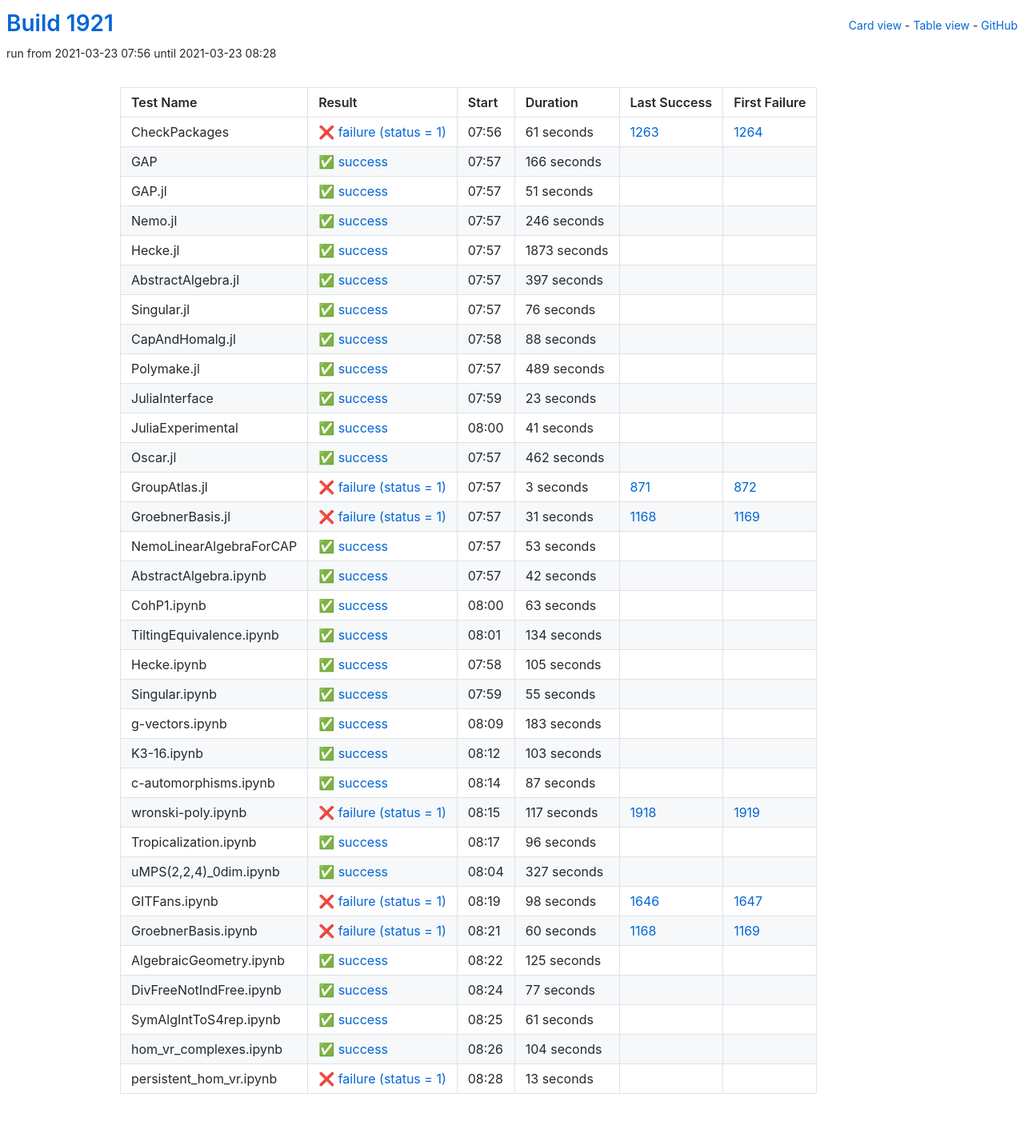
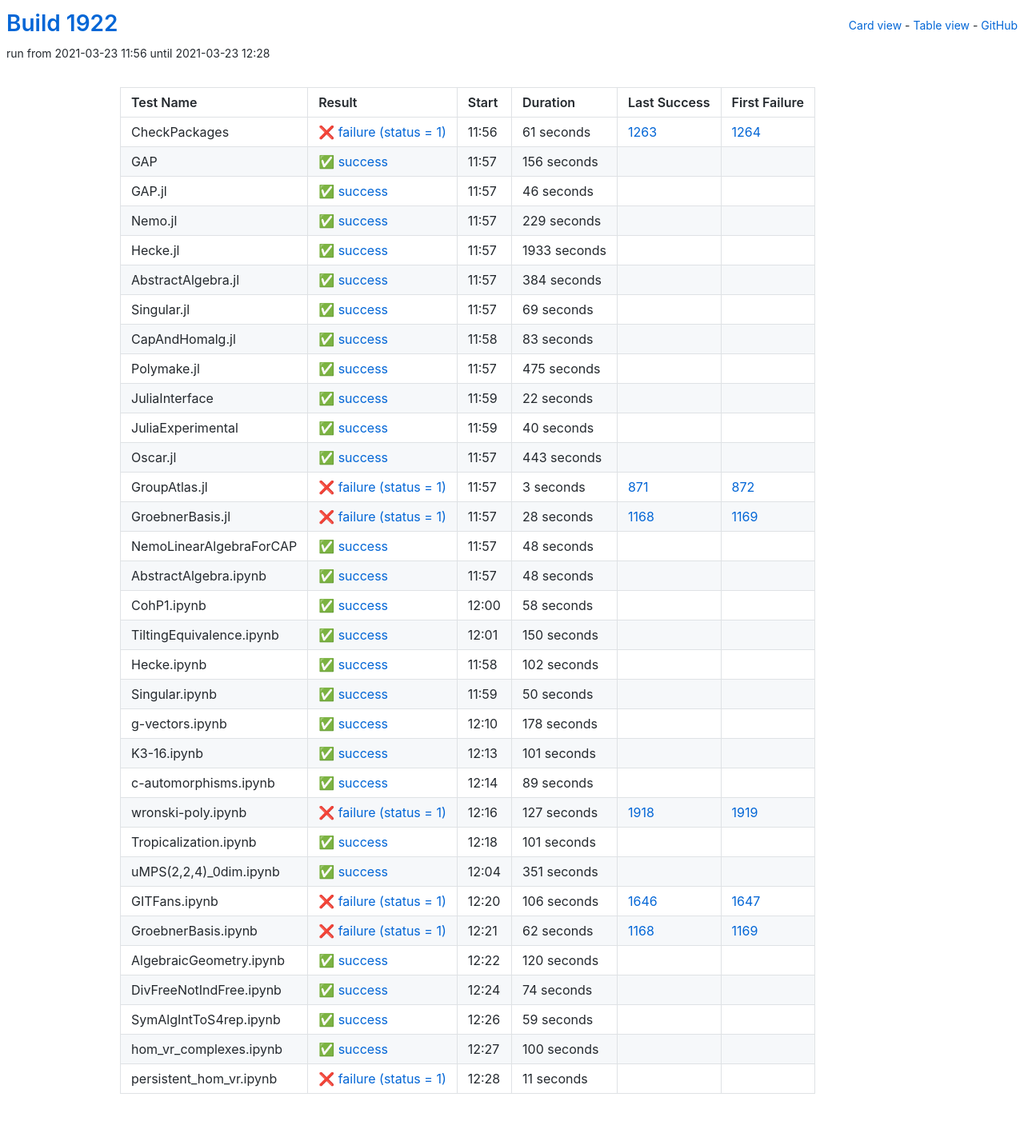
Before and after one commit to oscar-system/oscar-ci-status-stable, a Jekyll site: the page built from table.html, in a window 1280 px wide. Shown: the whole page at 80% size. Built offline with Jekyll 4.4.1, drawn with Linux system fonts in a browser that asks for light colours.

Commit message:
Build #1922

```diff
--- a/_data/ci.yml
+++ b/_data/ci.yml
@@ -1,6 +1,6 @@
 ---
-build: 1921
-build_url: https://oscarci.mathematik.uni-kl.de/job/oscar-stable/1921/
+build: 1922
+build_url: https://oscarci.mathematik.uni-kl.de/job/oscar-stable/1922/
 job: oscar-stable
 organization: oscar-system
 repo: oscar-ci-status-stable
@@ -8,8 +8,8 @@ repourl: https://github.com/oscar-system/oscar-ci-status-stable
 tests:
 - name: CheckPackages
   id: checkpackages
-  log: https://oscarci.mathematik.uni-kl.de/job/oscar-stable/1921/artifact/logs/build-1921/CheckPackages.log
-  start: 2021-03-23 07:56
+  log: https://oscarci.mathematik.uni-kl.de/job/oscar-stable/1922/artifact/logs/build-1922/CheckPackages.log
+  start: 2021-03-23 11:56
   success: false
   exitcode: 1
   status: failure
@@ -20,140 +20,140 @@ tests:
   first_failure_url: https://oscarci.mathematik.uni-kl.de/job/oscar-stable/1264/
 - name: GAP
   id: gap
-  log: https://oscarci.mathematik.uni-kl.de/job/oscar-stable/1921/artifact/logs/build-1921/GAP.log
-  start: 2021-03-23 07:57
+  log: https://oscarci.mathematik.uni-kl.de/job/oscar-stable/1922/artifact/logs/build-1922/GAP.log
+  start: 2021-03-23 11:57
   success: true
   exitcode: 0
   status: success
-  duration: 166
+  duration: 156
   last_success: false
   last_success_url:
   first_failure: false
   first_failure_url:
 - name: GAP.jl
   id: gap-jl
-  log: https://oscarci.mathematik.uni-kl.de/job/oscar-stable/1921/artifact/logs/build-1921/GAP.jl.log
-  start: 2021-03-23 07:57
+  log: https://oscarci.mathematik.uni-kl.de/job/oscar-stable/1922/artifact/logs/build-1922/GAP.jl.log
+  start: 2021-03-23 11:57
   success: true
   exitcode: 0
   status: success
-  duration: 51
+  duration: 46
   last_success: false
   last_success_url:
   first_failure: false
   first_failure_url:
 - name: Nemo.jl
   id: nemo-jl
-  log: https://oscarci.mathematik.uni-kl.de/job/oscar-stable/1921/artifact/logs/build-1921/Nemo.jl.log
-  start: 2021-03-23 07:57
+  log: https://oscarci.mathematik.uni-kl.de/job/oscar-stable/1922/artifact/logs/build-1922/Nemo.jl.log
+  start: 2021-03-23 11:57
   success: true
   exitcode: 0
   status: success
-  duration: 246
+  duration: 229
   last_success: false
   last_success_url:
   first_failure: false
   first_failure_url:
 - name: Hecke.jl
   id: hecke-jl
-  log: https://oscarci.mathematik.uni-kl.de/job/oscar-stable/1921/artifact/logs/build-1921/Hecke.jl.log
-  start: 2021-03-23 07:57
+  log: https://oscarci.mathematik.uni-kl.de/job/oscar-stable/1922/artifact/logs/build-1922/Hecke.jl.log
+  start: 2021-03-23 11:57
   success: true
   exitcode: 0
   status: success
-  duration: 1873
+  duration: 1933
   last_success: false
   last_success_url:
   first_failure: false
   first_failure_url:
 - name: AbstractAlgebra.jl
   id: abstractalgebra-jl
-  log: https://oscarci.mathematik.uni-kl.de/job/oscar-stable/1921/artifact/logs/build-1921/AbstractAlgebra.jl.log
-  start: 2021-03-23 07:57
+  log: https://oscarci.mathematik.uni-kl.de/job/oscar-stable/1922/artifact/logs/build-1922/AbstractAlgebra.jl.log
+  start: 2021-03-23 11:57
   success: true
   exitcode: 0
   status: success
-  duration: 397
+  duration: 384
   last_success: false
   last_success_url:
   first_failure: false
   first_failure_url:
 - name: Singular.jl
   id: singular-jl
-  log: https://oscarci.mathematik.uni-kl.de/job/oscar-stable/1921/artifact/logs/build-1921/Singular.jl.log
-  start: 2021-03-23 07:57
+  log: https://oscarci.mathematik.uni-kl.de/job/oscar-stable/1922/artifact/logs/build-1922/Singular.jl.log
+  start: 2021-03-23 11:57
   success: true
   exitcode: 0
   status: success
-  duration: 76
+  duration: 69
   last_success: false
   last_success_url:
   first_failure: false
   first_failure_url:
 - name: CapAndHomalg.jl
   id: capandhomalg-jl
-  log: https://oscarci.mathematik.uni-kl.de/job/oscar-stable/1921/artifact/logs/build-1921/CapAndHomalg.jl.log
-  start: 2021-03-23 07:58
+  log: https://oscarci.mathematik.uni-kl.de/job/oscar-stable/1922/artifact/logs/build-1922/CapAndHomalg.jl.log
+  start: 2021-03-23 11:58
   success: true
   exitcode: 0
   status: success
-  duration: 88
+  duration: 83
   last_success: false
   last_success_url:
   first_failure: false
   first_failure_url:
 - name: Polymake.jl
   id: polymake-jl
-  log: https://oscarci.mathematik.uni-kl.de/job/oscar-stable/1921/artifact/logs/build-1921/Polymake.jl.log
-  start: 2021-03-23 07:57
+  log: https://oscarci.mathematik.uni-kl.de/job/oscar-stable/1922/artifact/logs/build-1922/Polymake.jl.log
+  start: 2021-03-23 11:57
   success: true
   exitcode: 0
   status: success
-  duration: 489
+  duration: 475
   last_success: false
   last_success_url:
   first_failure: false
   first_failure_url:
 - name: JuliaInterface
   id: juliainterface
-  log: https://oscarci.mathematik.uni-kl.de/job/oscar-stable/1921/artifact/logs/build-1921/JuliaInterface.log
-  start: 2021-03-23 07:59
+  log: https://oscarci.mathematik.uni-kl.de/job/oscar-stable/1922/artifact/logs/build-1922/JuliaInterface.log
+  start: 2021-03-23 11:59
   success: true
   exitcode: 0
   status: success
-  duration: 23
+  duration: 22
   last_success: false
   last_success_url:
   first_failure: false
   first_failure_url:
 - name: JuliaExperimental
   id: juliaexperimental
-  log: https://oscarci.mathematik.uni-kl.de/job/oscar-stable/1921/artifact/logs/build-1921/JuliaExperimental.log
-  start: 2021-03-23 08:00
+  log: https://oscarci.mathematik.uni-kl.de/job/oscar-stable/1922/artifact/logs/build-1922/JuliaExperimental.log
+  start: 2021-03-23 11:59
   success: true
   exitcode: 0
   status: success
-  duration: 41
+  duration: 40
   last_success: false
   last_success_url:
   first_failure: false
   first_failure_url:
 - name: Oscar.jl
   id: oscar-jl
-  log: https://oscarci.mathematik.uni-kl.de/job/oscar-stable/1921/artifact/logs/build-1921/Oscar.jl.log
-  start: 2021-03-23 07:57
+  log: https://oscarci.mathematik.uni-kl.de/job/oscar-stable/1922/artifact/logs/build-1922/Oscar.jl.log
+  start: 2021-03-23 11:57
   success: true
   exitcode: 0
   status: success
-  duration: 462
+  duration: 443
   last_success: false
   last_success_url:
   first_failure: false
   first_failure_url:
 - name: GroupAtlas.jl
   id: groupatlas-jl
-  log: https://oscarci.mathematik.uni-kl.de/job/oscar-stable/1921/artifact/logs/build-1921/GroupAtlas.jl.log
-  start: 2021-03-23 07:57
+  log: https://oscarci.mathematik.uni-kl.de/job/oscar-stable/1922/artifact/logs/build-1922/GroupAtlas.jl.log
+  start: 2021-03-23 11:57
   success: false
   exitcode: 1
   status: failure
@@ -164,240 +164,240 @@ tests:
   first_failure_url: https://oscarci.mathematik.uni-kl.de/job/oscar-stable/872/
 - name: GroebnerBasis.jl
   id: groebnerbasis-jl
-  log: https://oscarci.mathematik.uni-kl.de/job/oscar-stable/1921/artifact/logs/build-1921/GroebnerBasis.jl.log
-  start: 2021-03-23 07:57
+  log: https://oscarci.mathematik.uni-kl.de/job/oscar-stable/1922/artifact/logs/build-1922/GroebnerBasis.jl.log
+  start: 2021-03-23 11:57
   success: false
   exitcode: 1
   status: failure
-  duration: 31
+  duration: 28
   last_success: 1168
   last_success_url: https://oscarci.mathematik.uni-kl.de/job/oscar-stable/1168/
   first_failure: 1169
   first_failure_url: https://oscarci.mathematik.uni-kl.de/job/oscar-stable/1169/
 - name: NemoLinearAlgebraForCAP
   id: nemolinearalgebraforcap
-  log: https://oscarci.mathematik.uni-kl.de/job/oscar-stable/1921/artifact/logs/build-1921/NemoLinearAlgebraForCAP.log
-  start: 2021-03-23 07:57
+  log: https://oscarci.mathematik.uni-kl.de/job/oscar-stable/1922/artifact/logs/build-1922/NemoLinearAlgebraForCAP.log
+  start: 2021-03-23 11:57
   success: true
   exitcode: 0
   status: success
-  duration: 53
+  duration: 48
   last_success: false
   last_success_url:
   first_failure: false
   first_failure_url:
 - name: AbstractAlgebra.ipynb
   id: abstractalgebra-ipynb
-  log: https://oscarci.mathematik.uni-kl.de/job/oscar-stable/1921/artifact/logs/build-1921/AbstractAlgebra.ipynb.log
-  start: 2021-03-23 07:57
+  log: https://oscarci.mathematik.uni-kl.de/job/oscar-stable/1922/artifact/logs/build-1922/AbstractAlgebra.ipynb.log
+  start: 2021-03-23 11:57
   success: true
   exitcode: 0
   status: success
-  duration: 42
+  duration: 48
   last_success: false
   last_success_url:
   first_failure: false
   first_failure_url:
 - name: CohP1.ipynb
   id: cohp1-ipynb
-  log: https://oscarci.mathematik.uni-kl.de/job/oscar-stable/1921/artifact/logs/build-1921/CohP1.ipynb.log
-  start: 2021-03-23 08:00
+  log: https://oscarci.mathematik.uni-kl.de/job/oscar-stable/1922/artifact/logs/build-1922/CohP1.ipynb.log
+  start: 2021-03-23 12:00
   success: true
   exitcode: 0
   status: success
-  duration: 63
+  duration: 58
   last_success: false
   last_success_url:
   first_failure: false
   first_failure_url:
 - name: TiltingEquivalence.ipynb
   id: tiltingequivalence-ipynb
-  log: https://oscarci.mathematik.uni-kl.de/job/oscar-stable/1921/artifact/logs/build-1921/TiltingEquivalence.ipynb.log
-  start: 2021-03-23 08:01
+  log: https://oscarci.mathematik.uni-kl.de/job/oscar-stable/1922/artifact/logs/build-1922/TiltingEquivalence.ipynb.log
+  start: 2021-03-23 12:01
   success: true
   exitcode: 0
   status: success
-  duration: 134
+  duration: 150
   last_success: false
   last_success_url:
   first_failure: false
   first_failure_url:
 - name: Hecke.ipynb
   id: hecke-ipynb
-  log: https://oscarci.mathematik.uni-kl.de/job/oscar-stable/1921/artifact/logs/build-1921/Hecke.ipynb.log
-  start: 2021-03-23 07:58
+  log: https://oscarci.mathematik.uni-kl.de/job/oscar-stable/1922/artifact/logs/build-1922/Hecke.ipynb.log
+  start: 2021-03-23 11:58
   success: true
   exitcode: 0
   status: success
-  duration: 105
+  duration: 102
   last_success: false
   last_success_url:
   first_failure: false
   first_failure_url:
 - name: Singular.ipynb
   id: singular-ipynb
-  log: https://oscarci.mathematik.uni-kl.de/job/oscar-stable/1921/artifact/logs/build-1921/Singular.ipynb.log
-  start: 2021-03-23 07:59
+  log: https://oscarci.mathematik.uni-kl.de/job/oscar-stable/1922/artifact/logs/build-1922/Singular.ipynb.log
+  start: 2021-03-23 11:59
   success: true
   exitcode: 0
   status: success
-  duration: 55
+  duration: 50
   last_success: false
   last_success_url:
   first_failure: false
   first_failure_url:
 - name: g-vectors.ipynb
   id: g-vectors-ipynb
-  log: https://oscarci.mathematik.uni-kl.de/job/oscar-stable/1921/artifact/logs/build-1921/g-vectors.ipynb.log
-  start: 2021-03-23 08:09
+  log: https://oscarci.mathematik.uni-kl.de/job/oscar-stable/1922/artifact/logs/build-1922/g-vectors.ipynb.log
+  start: 2021-03-23 12:10
   success: true
   exitcode: 0
   status: success
-  duration: 183
+  duration: 178
   last_success: false
   last_success_url:
   first_failure: false
   first_failure_url:
 - name: K3-16.ipynb
   id: k3-16-ipynb
-  log: https://oscarci.mathematik.uni-kl.de/job/oscar-stable/1921/artifact/logs/build-1921/K3-16.ipynb.log
-  start: 2021-03-23 08:12
+  log: https://oscarci.mathematik.uni-kl.de/job/oscar-stable/1922/artifact/logs/build-1922/K3-16.ipynb.log
+  start: 2021-03-23 12:13
   success: true
   exitcode: 0
   status: success
-  duration: 103
+  duration: 101
   last_success: false
   last_success_url:
   first_failure: false
   first_failure_url:
 - name: c-automorphisms.ipynb
   id: c-automorphisms-ipynb
-  log: https://oscarci.mathematik.uni-kl.de/job/oscar-stable/1921/artifact/logs/build-1921/c-automorphisms.ipynb.log
-  start: 2021-03-23 08:14
+  log: https://oscarci.mathematik.uni-kl.de/job/oscar-stable/1922/artifact/logs/build-1922/c-automorphisms.ipynb.log
+  start: 2021-03-23 12:14
   success: true
   exitcode: 0
   status: success
-  duration: 87
+  duration: 89
   last_success: false
   last_success_url:
   first_failure: false
   first_failure_url:
 - name: wronski-poly.ipynb
   id: wronski-poly-ipynb
-  log: https://oscarci.mathematik.uni-kl.de/job/oscar-stable/1921/artifact/logs/build-1921/wronski-poly.ipynb.log
-  start: 2021-03-23 08:15
+  log: https://oscarci.mathematik.uni-kl.de/job/oscar-stable/1922/artifact/logs/build-1922/wronski-poly.ipynb.log
+  start: 2021-03-23 12:16
   success: false
   exitcode: 1
   status: failure
-  duration: 117
+  duration: 127
   last_success: 1918
   last_success_url: https://oscarci.mathematik.uni-kl.de/job/oscar-stable/1918/
   first_failure: 1919
   first_failure_url: https://oscarci.mathematik.uni-kl.de/job/oscar-stable/1919/
 - name: Tropicalization.ipynb
   id: tropicalization-ipynb
-  log: https://oscarci.mathematik.uni-kl.de/job/oscar-stable/1921/artifact/logs/build-1921/Tropicalization.ipynb.log
-  start: 2021-03-23 08:17
+  log: https://oscarci.mathematik.uni-kl.de/job/oscar-stable/1922/artifact/logs/build-1922/Tropicalization.ipynb.log
+  start: 2021-03-23 12:18
   success: true
   exitcode: 0
   status: success
-  duration: 96
+  duration: 101
   last_success: false
   last_success_url:
   first_failure: false
   first_failure_url:
 - name: uMPS(2,2,4)_0dim.ipynb
   id: umps-2-2-4-0dim-ipynb
-  log: https://oscarci.mathematik.uni-kl.de/job/oscar-stable/1921/artifact/logs/build-1921/uMPS-2-2-4-_0dim.ipynb.log
-  start: 2021-03-23 08:04
+  log: https://oscarci.mathematik.uni-kl.de/job/oscar-stable/1922/artifact/logs/build-1922/uMPS-2-2-4-_0dim.ipynb.log
+  start: 2021-03-23 12:04
   success: true
   exitcode: 0
   status: success
-  duration: 327
+  duration: 351
   last_success: false
   last_success_url:
   first_failure: false
   first_failure_url:
 - name: GITFans.ipynb
   id: gitfans-ipynb
-  log: https://oscarci.mathematik.uni-kl.de/job/oscar-stable/1921/artifact/logs/build-1921/GITFans.ipynb.log
-  start: 2021-03-23 08:19
+  log: https://oscarci.mathematik.uni-kl.de/job/oscar-stable/1922/artifact/logs/build-1922/GITFans.ipynb.log
+  start: 2021-03-23 12:20
   success: false
   exitcode: 1
   status: failure
-  duration: 98
+  duration: 106
   last_success: 1646
   last_success_url: https://oscarci.mathematik.uni-kl.de/job/oscar-stable/1646/
   first_failure: 1647
   first_failure_url: https://oscarci.mathematik.uni-kl.de/job/oscar-stable/1647/
 - name: GroebnerBasis.ipynb
   id: groebnerbasis-ipynb
-  log: https://oscarci.mathematik.uni-kl.de/job/oscar-stable/1921/artifact/logs/build-1921/GroebnerBasis.ipynb.log
-  start: 2021-03-23 08:21
+  log: https://oscarci.mathematik.uni-kl.de/job/oscar-stable/1922/artifact/logs/build-1922/GroebnerBasis.ipynb.log
+  start: 2021-03-23 12:21
   success: false
   exitcode: 1
   status: failure
-  duration: 60
+  duration: 62
   last_success: 1168
   last_success_url: https://oscarci.mathematik.uni-kl.de/job/oscar-stable/1168/
   first_failure: 1169
   first_failure_url: https://oscarci.mathematik.uni-kl.de/job/oscar-stable/1169/
 - name: AlgebraicGeometry.ipynb
   id: algebraicgeometry-ipynb
-  log: https://oscarci.mathematik.uni-kl.de/job/oscar-stable/1921/artifact/logs/build-1921/AlgebraicGeometry.ipynb.log
-  start: 2021-03-23 08:22
+  log: https://oscarci.mathematik.uni-kl.de/job/oscar-stable/1922/artifact/logs/build-1922/AlgebraicGeometry.ipynb.log
+  start: 2021-03-23 12:22
   success: true
   exitcode: 0
   status: success
-  duration: 125
+  duration: 120
   last_success: false
   last_success_url:
   first_failure: false
   first_failure_url:
 - name: DivFreeNotIndFree.ipynb
   id: divfreenotindfree-ipynb
-  log: https://oscarci.mathematik.uni-kl.de/job/oscar-stable/1921/artifact/logs/build-1921/DivFreeNotIndFree.ipynb.log
-  start: 2021-03-23 08:24
+  log: https://oscarci.mathematik.uni-kl.de/job/oscar-stable/1922/artifact/logs/build-1922/DivFreeNotIndFree.ipynb.log
+  start: 2021-03-23 12:24
   success: true
   exitcode: 0
   status: success
-  duration: 77
+  duration: 74
   last_success: false
   last_success_url:
   first_failure: false
   first_failure_url:
 - name: SymAlgIntToS4rep.ipynb
   id: symalginttos4rep-ipynb
-  log: https://oscarci.mathematik.uni-kl.de/job/oscar-stable/1921/artifact/logs/build-1921/SymAlgIntToS4rep.ipynb.log
-  start: 2021-03-23 08:25
+  log: https://oscarci.mathematik.uni-kl.de/job/oscar-stable/1922/artifact/logs/build-1922/SymAlgIntToS4rep.ipynb.log
+  start: 2021-03-23 12:26
   success: true
   exitcode: 0
   status: success
-  duration: 61
+  duration: 59
   last_success: false
   last_success_url:
   first_failure: false
   first_failure_url:
 - name: hom_vr_complexes.ipynb
   id: hom-vr-complexes-ipynb
-  log: https://oscarci.mathematik.uni-kl.de/job/oscar-stable/1921/artifact/logs/build-1921/hom_vr_complexes.ipynb.log
-  start: 2021-03-23 08:26
+  log: https://oscarci.mathematik.uni-kl.de/job/oscar-stable/1922/artifact/logs/build-1922/hom_vr_complexes.ipynb.log
+  start: 2021-03-23 12:27
   success: true
   exitcode: 0
   status: success
-  duration: 104
+  duration: 100
   last_success: false
   last_success_url:
   first_failure: false
   first_failure_url:
 - name: persistent_hom_vr.ipynb
   id: persistent-hom-vr-ipynb
-  log: https://oscarci.mathematik.uni-kl.de/job/oscar-stable/1921/artifact/logs/build-1921/persistent_hom_vr.ipynb.log
-  start: 2021-03-23 08:28
+  log: https://oscarci.mathematik.uni-kl.de/job/oscar-stable/1922/artifact/logs/build-1922/persistent_hom_vr.ipynb.log
+  start: 2021-03-23 12:28
   success: false
   exitcode: 1
   status: failure
-  duration: 13
+  duration: 11
   last_success: false
   last_success_url:
   first_failure: false
```
Also changed, not shown: README.md.
